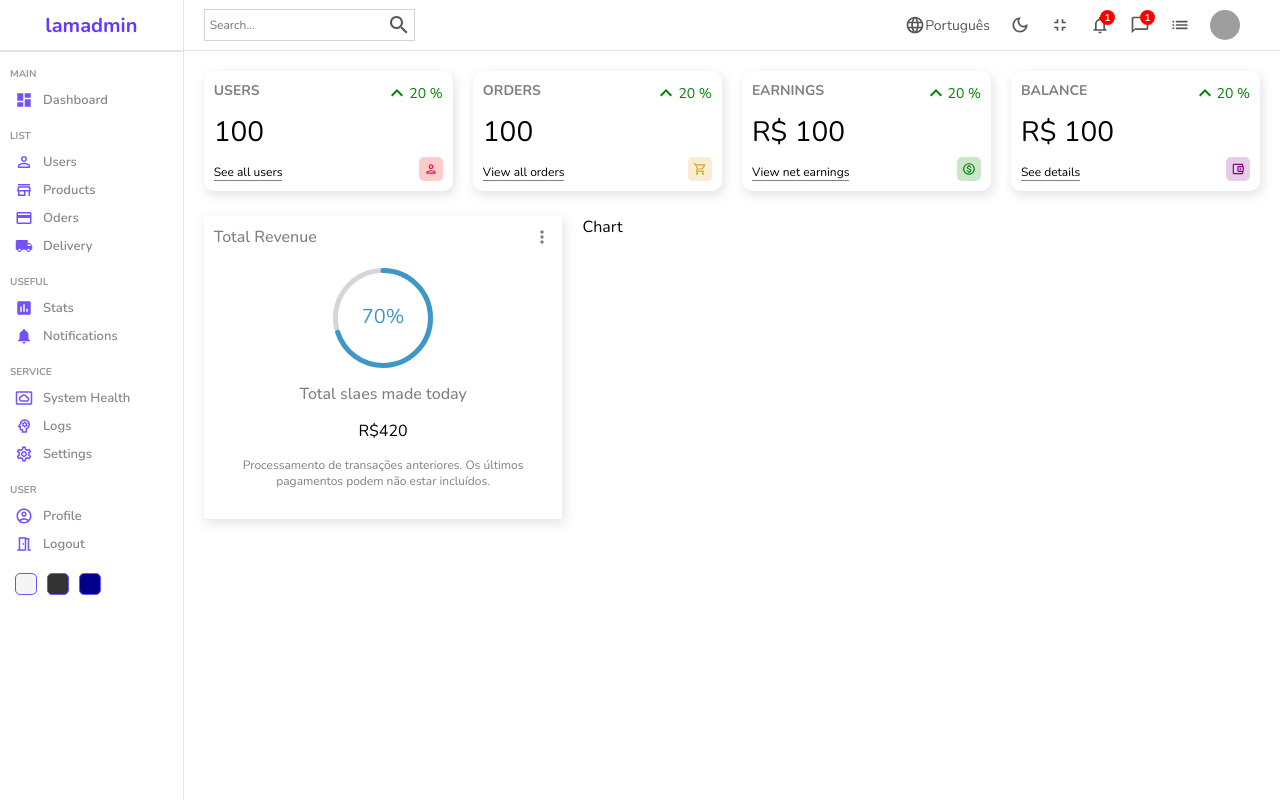
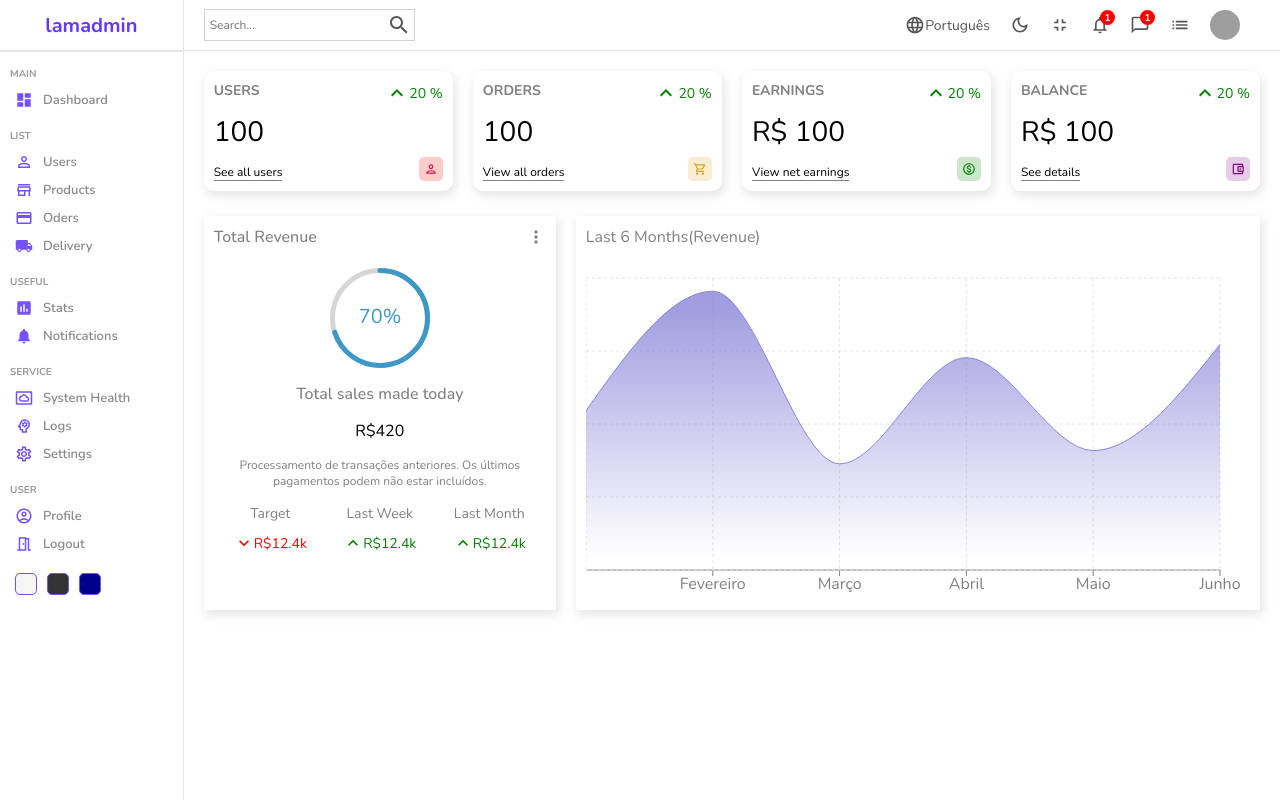
Before and after one commit to netoADS/lamadmin, a React (Create React App) app: page / in a window 1280 px wide. Built offline with nearby package versions, Linux system fonts and the light colour scheme; grey boxes are pictures that could not be loaded.

Commit message:
30-05-2024

```diff
--- a/package.json
+++ b/package.json
@@ -15,6 +15,7 @@
     "react-dom": "^18.3.1",
     "react-router-dom": "^6.23.1",
     "react-scripts": "5.0.1",
+    "recharts": "^2.12.7",
     "sass": "^1.77.1",
     "web-vitals": "^2.1.4"
   },
--- a/src/components/chart/Chart.jsx
+++ b/src/components/chart/Chart.jsx
@@ -1,8 +1,37 @@
 import "./chart.scss"
+import { AreaChart, Area, XAxis, YAxis, CartesianGrid, Tooltip, ResponsiveContainer } from 'recharts';
+
+const data = [
+    { name: "Janeiro", Total: 1200 },
+    { name: "Fevereiro", Total: 2100 },
+    { name: "Março", Total: 800 },
+    { name: "Abril", Total: 1600 },
+    { name: "Maio", Total: 900 },
+    { name: "Junho", Total: 1700 },
+
+];
+
 
 const Chart = () => {
-    return(
-        <div className="chart">Chart</div>
+    return (
+        <div className="chart">
+            <div className="title">Last 6 Months(Revenue)</div>
+            <ResponsiveContainer width="100%" aspect={2 / 1}>
+                <AreaChart width={730} height={250} data={data}
+                    margin={{ top: 10, right: 30, left: 0, bottom: 0 }}>
+                    <defs>
+                        <linearGradient id="total" x1="0" y1="0" x2="0" y2="1">
+                            <stop offset="5%" stopColor="#8884d8" stopOpacity={0.8} />
+                            <stop offset="95%" stopColor="#8884d8" stopOpacity={0} />
+                        </linearGradient>
+                    </defs>
+                    <XAxis dataKey="name" stroke="gray"/>
+                    <CartesianGrid strokeDasharray="3 3" className="chartGrid"/>
+                    <Tooltip />
+                    <Area type="monotone" dataKey="Total" stroke="#8884d8" fillOpacity={1} fill="url(#total)" />
+                </AreaChart>
+            </ResponsiveContainer>
+        </div>
     )
 }
 
--- a/src/components/chart/chart.scss
+++ b/src/components/chart/chart.scss
@@ -1,4 +1,15 @@
 .chart{
     flex: 4;
+    -webkit-box-shadow: 2px 4px 10px rgba(0,0,0,0.47);
+    box-shadow: 2px 4px 10px 1px rgba(201,201,201,0.47);
+    padding: 10px;
+    color: gray;
 
+    .title{
+        margin-bottom: 20px;
+    }
+
+    .chartGrid{
+        stroke: rgb(228,225,225);
+    }
 }
--- a/src/components/featured/Featured.jsx
+++ b/src/components/featured/Featured.jsx
@@ -2,7 +2,8 @@
 import MoreVertIcon from "@mui/icons-material/MoreVert";
 import { CircularProgressbar } from "react-circular-progressbar";
 import "react-circular-progressbar/dist/styles.css";
-
+import  KeyboardArrowDownIcon  from "@mui/icons-material/KeyboardArrowDown";
+import  KeyboardArrowUpOutlined  from "@mui/icons-material/KeyboardArrowUpOutlined";
 
 const Featured = () => {
     return (
@@ -15,11 +16,34 @@
                 <div className="featuredChart">
                     <CircularProgressbar value={70} text={"70%"} strokeWidth={5}/>
                 </div>
-                < p className="title">Total slaes made today</p>
+                < p className="title">Total sales made today</p>
                 < p className="amount">R$420</p>
                 < p className="desc">
                 Processamento de transações anteriores. Os últimos pagamentos podem não estar incluídos.
                 </p>
+                <div className="summary">
+                    <div className="item">
+                        <div className="itemTitle">Target</div>
+                        <div className="itemResult negative">
+                            <KeyboardArrowDownIcon fontSize="small"/>
+                            <div className="resultAmount"> R$12.4k</div>
+                        </div>
+                    </div>
+                    <div className="item">
+                        <div className="itemTitle">Last Week</div>
+                        <div className="itemResult positive">
+                            <KeyboardArrowUpOutlined fontSize="small"/>
+                            <div className="resultAmount"> R$12.4k</div>
+                        </div>
+                    </div>
+                    <div className="item">
+                        <div className="itemTitle">Last Month</div>
+                        <div className="itemResult positive">
+                            <KeyboardArrowUpOutlined fontSize="small"/>
+                            <div className="resultAmount"> R$12.4k</div>
+                        </div>
+                    </div>
+                </div>
             </div>
         </div>
 
--- a/src/components/featured/featured.scss
+++ b/src/components/featured/featured.scss
@@ -46,7 +46,33 @@
             text-align: center;
         }
 
+        .summary{
+            width: 100%;
+            display: flex;
+            align-items: center;
+            justify-content: space-between;
+        }
+        .item{
+            text-align: center;
+
+            .itemTitle{
+                font-size: 14px;
+                color: gray;
+            }
+
+            .itemResult{
+                display: flex;
+                align-items: center;
+                margin-top: 10px;
+                font-size: 14px;
+
+                &.positive{
+                    color: green;
+                }
+                &.negative{
+                    color: red;
+                }
+            }
+        }
     }
-
-
 }
```
Also changed, not shown: 1 other file (tests, documents, lock files or other folders).
